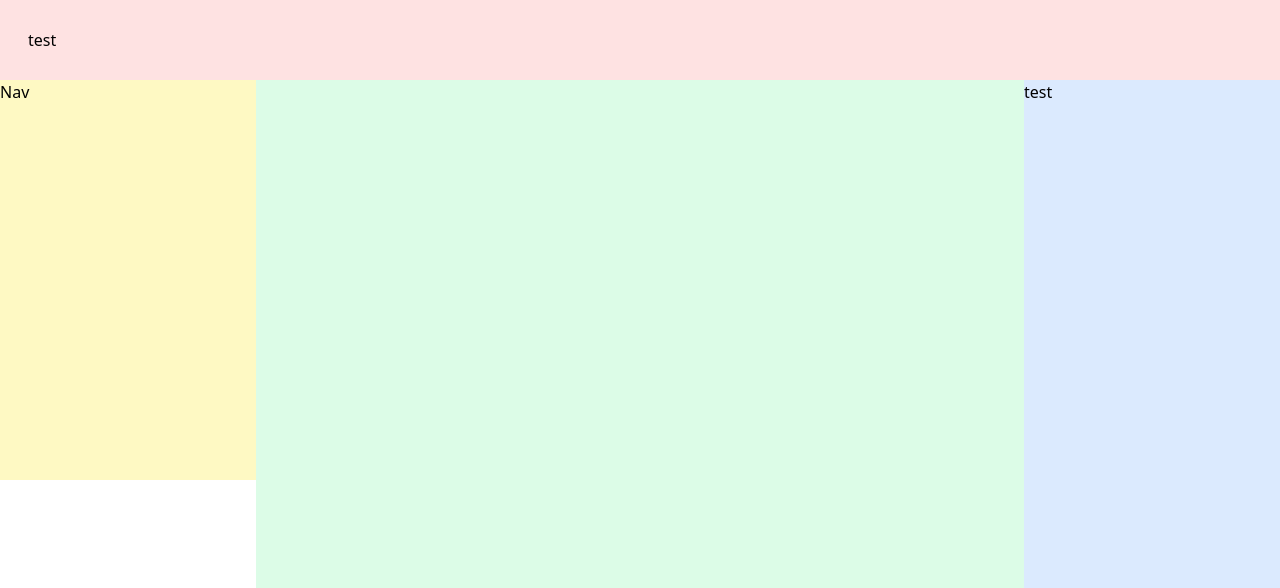
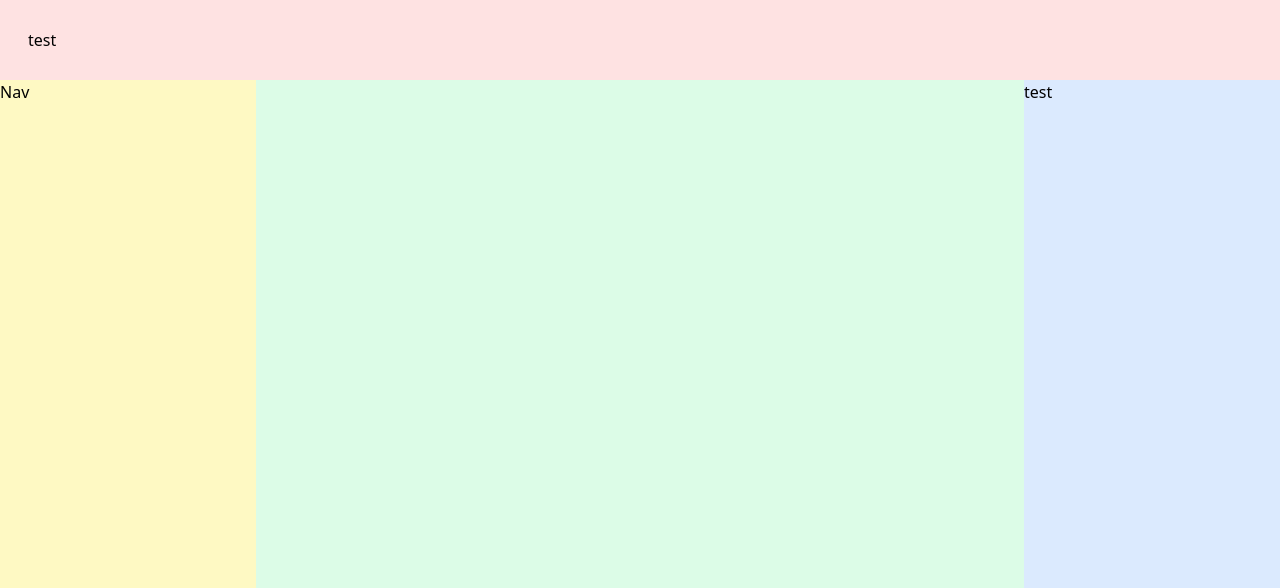
Before and after one commit to Atreston/twitter_powerBI, a website: page layouts-tailwind/public/leftcolumn.html in a window 1280 px wide. Shown: the top 588 px of the page. Drawn offline with nearby package versions, Linux system fonts and the light colour scheme.

Commit message:
feat: left-column layout in tailwindcss

```diff
--- a/layouts-tailwind/public/leftcolumn.html
+++ b/layouts-tailwind/public/leftcolumn.html
@@ -15,12 +15,12 @@
       test
    </header>
 
-   <nav class="hidden md:block md:w-1/5 lg:w-1/5 max-h-[400px] bg-yellow-100">
+   <nav class="hidden md:block md:w-1/5 lg:w-1/5 bg-yellow-100">
       Nav
    </nav>
 
    <main class="w-full md:w-4/5 lg:w-3/5 bg-green-100">
-      <div class="container w-full h-20 py-[700px]">
+      <div class="container py-[533px] w-full h-20">
          <h1 class="bg-gray-100 text-3xl font-bold underline">tailwindcss test</h1>
       </div>
    </main>
```
